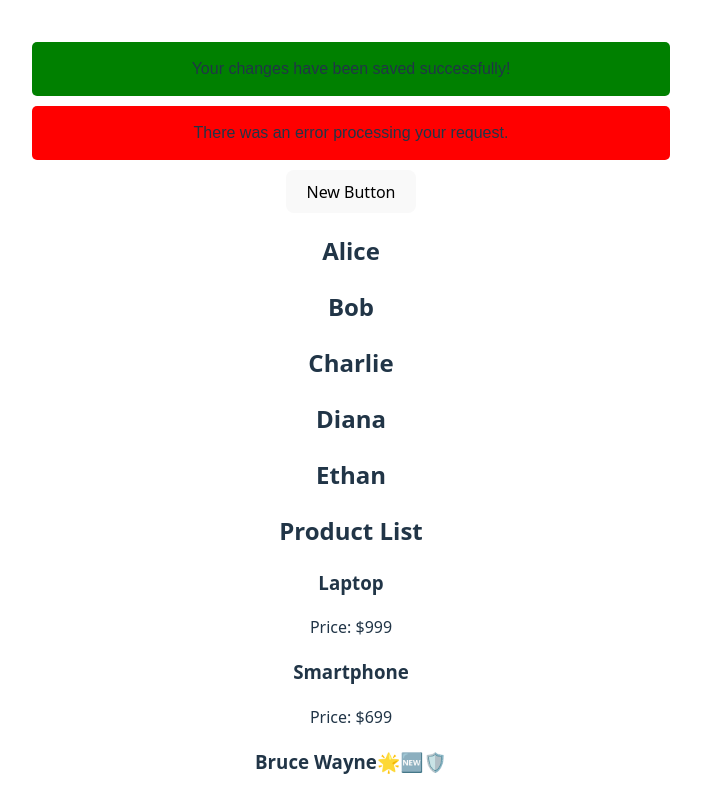
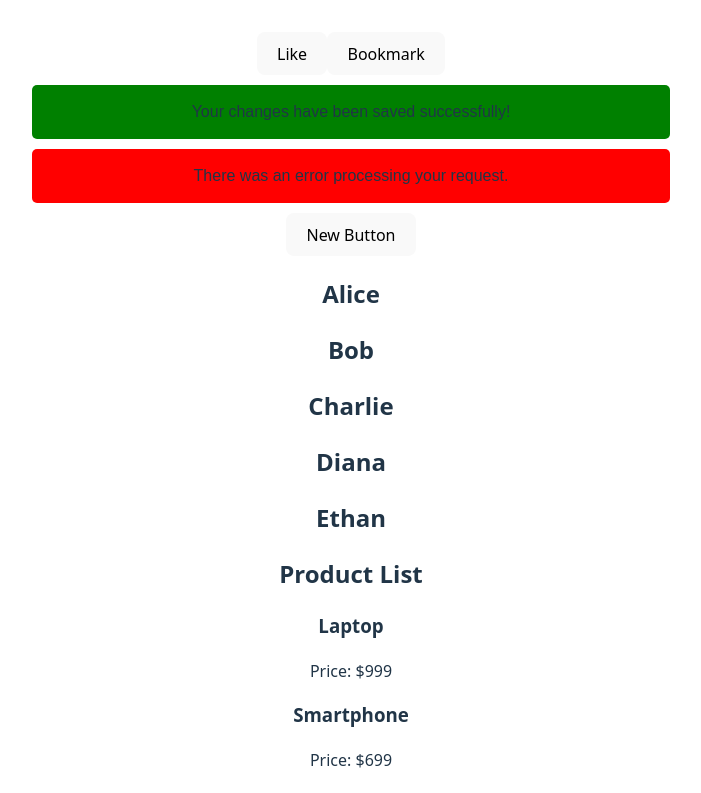
Before and after one commit to umeshraj/react19-tutorial, a React (Vite) app: page / in a window 1280 px wide. Shown: the top 793 px of the page, without its empty margins (289-990 px from the left). Built offline with nearby package versions, Linux system fonts and the light colour scheme.

Commit message:
Even handlers

```diff
--- a/src/App.jsx
+++ b/src/App.jsx
@@ -16,10 +16,13 @@ import { ProductList } from "./ProductList";
 import { NameList } from "./NameList";
 import { Alert } from "./Alert";
 import { NewButton } from "./NewButton";
+import { CustomButton } from "./CustomButton";
 
 function App() {
   return (
     <div>
+      <CustomButton text="Like" />
+      <CustomButton text="Bookmark " />
       <Alert> Your changes have been saved successfully!</Alert>
       <Alert type="error">There was an error processing your request.</Alert>
       <NewButton />
--- /dev/null
+++ b/src/CustomButton.jsx
@@ -0,0 +1,11 @@
+export const CustomButton = ({ text }) => {
+  const name = "Codevolution";
+  const handleClick = (e) => {
+    console.log(`Hey ${name}. You clicked ${text}`);
+    // console.log("Clicked element", e.target);
+    // console.log("Click coordinates", e.clientX, e.clientY);
+    // console.log("Which mouse button", e.button);
+    // alert("Thanks for liking!");
+  };
+  return <button onClick={handleClick}>{text}</button>;
+};
```
